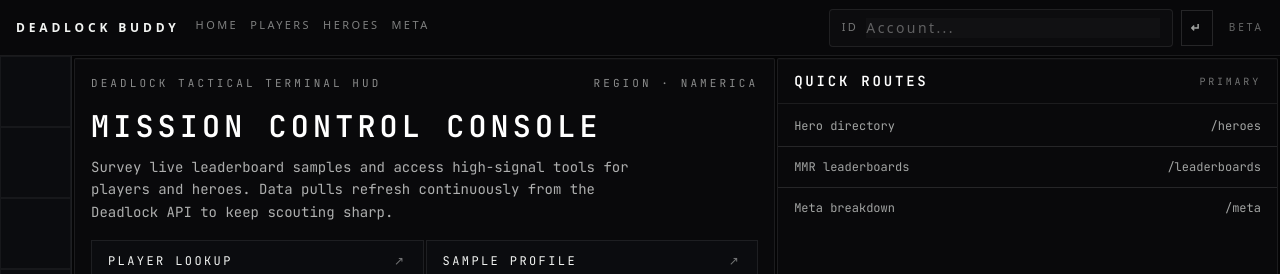
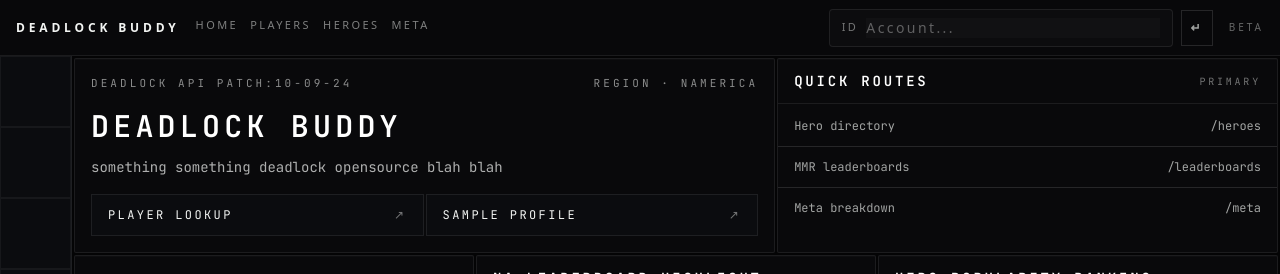
Before and after one commit to supakawaiidesu/deadlock-buddy, a Next.js app: page / in a window 1280 px wide. Shown: the top 274 px of the page. Built offline with nearby package versions, Linux system fonts and the light colour scheme; no server answers.

Commit message:
Update page.tsx

```diff
--- a/src/app/page.tsx
+++ b/src/app/page.tsx
@@ -70,16 +70,15 @@
       <div className="grid gap-[2px] lg:grid-cols-[minmax(0,1.4fr)_minmax(0,1fr)]">
         <Panel className="flex flex-col gap-4">
           <div className="flex items-center justify-between text-[11px] uppercase tracking-[0.28em] text-[rgba(245,247,245,0.55)]">
-            <span>Deadlock Tactical Terminal HUD</span>
+            <span>Deadlock API Patch:10-09-24</span>
             <span>Region · {LEADERBOARD_REGION}</span>
           </div>
           <div>
             <h1 className="text-3xl font-semibold uppercase tracking-[0.14em] text-white">
-              Mission control console
+            Deadlock Buddy
             </h1>
             <p className="mt-3 max-w-xl text-sm leading-relaxed text-[rgba(245,247,245,0.7)]">
-              Survey live leaderboard samples and access high-signal tools for players and heroes. Data pulls
-              refresh continuously from the Deadlock API to keep scouting sharp.
+              something something deadlock opensource blah blah
             </p>
           </div>
           <div className="grid gap-[2px] sm:grid-cols-2">
```
